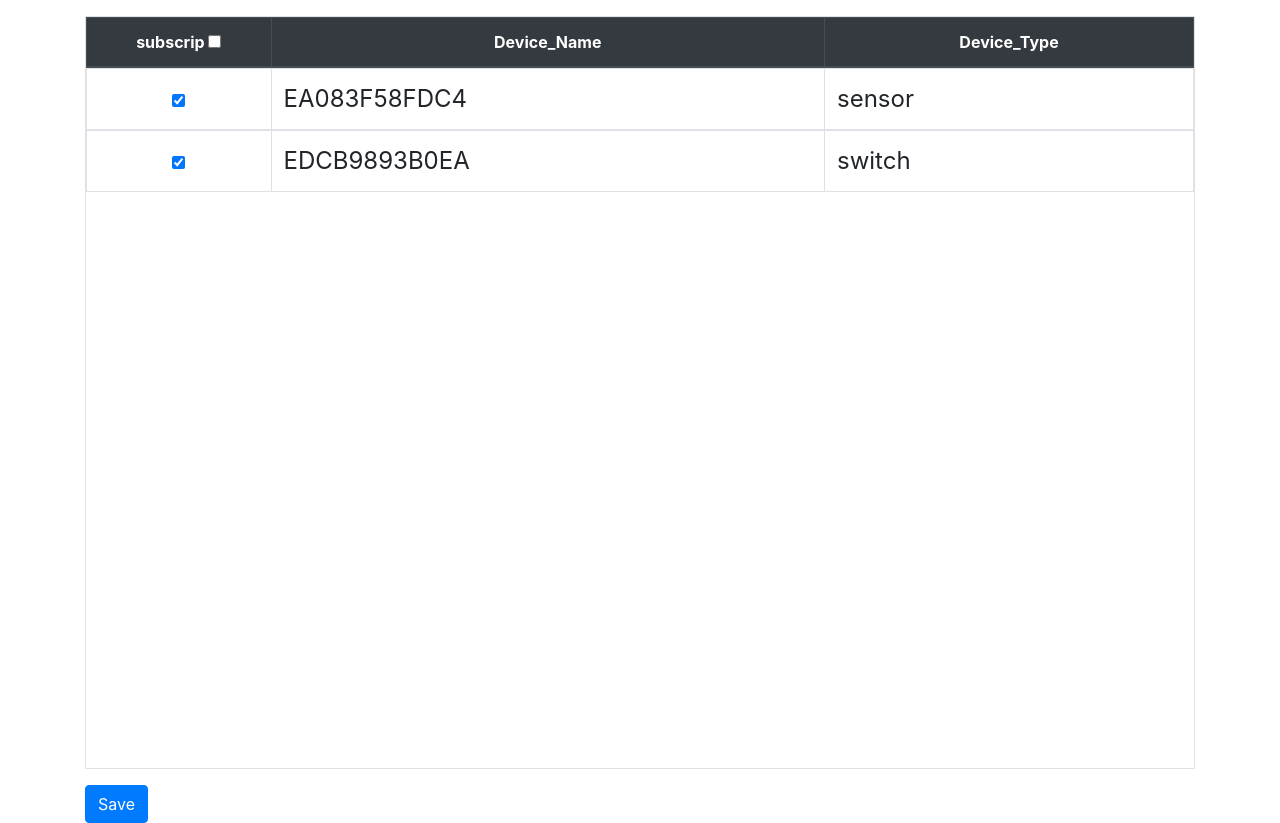
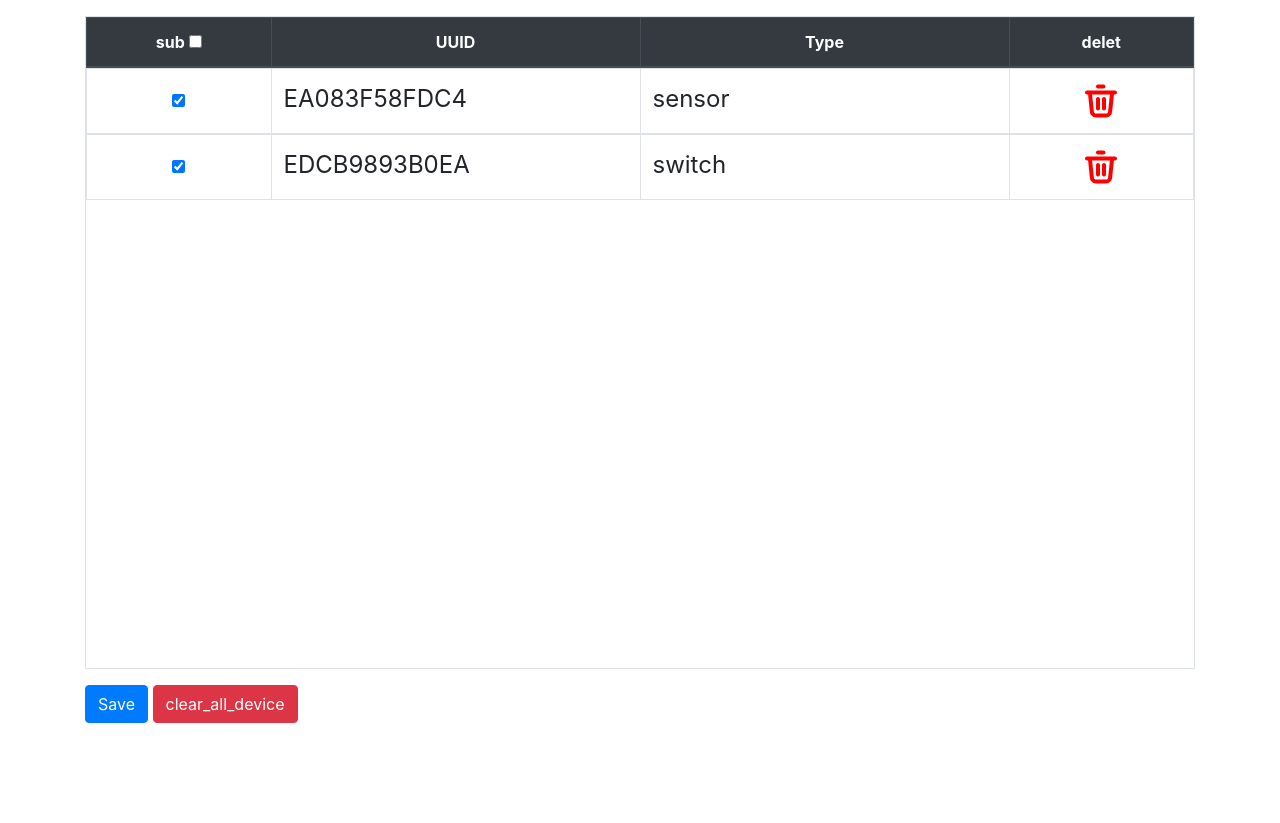
Before and after one commit to bo-han-kao/flask_login, a Flask app: page /Device_management in a window 1280 px wide. Shown: the part 56-879 px from the top of the page. After the commit the page ends 779 px from the top, so only its background shows below. Run offline with Flask 2, Linux system fonts and the light colour scheme; a user stored in the database is signed in; data comes from the database, SQL or seed files in the repository; both versions use the stored data as it was after the commit; data that the repository does not hold is empty; some libraries are stand-ins or nearby versions.

Commit message:
資料管理新增刪除 與rwd調整

```diff
--- a/app/routes.py
+++ b/app/routes.py
@@ -38,7 +38,7 @@ power_meter_data = defaultdict(lambda: defaultdict(dict))
 
 @app.before_request
 def login_require():
-    if request.path in ['','/','/login','/register','/powermeter_list_device'] or '/static/' in request.path:
+    if request.path in ['','/login','/register','/powermeter_list_device'] or '/static/' in request.path:
         return None
     flask_session.permanent = True
     user=flask_session.get('user')
@@ -239,6 +239,26 @@ def Device_management_edit():
             db.session.commit()
         return {'state':'200'}
 
+
+@app.route('/Device_management/delete',methods=['POST'])
+def Device_management_delete():
+   if request.method == 'POST':
+        font_end_data=request.json
+        user_lineuuid=User.query.filter_by(username=flask_session['user']).first().Line_uuid
+        Notify_status.query.filter_by(Line_uuid=user_lineuuid,Device_Mac=font_end_data['delete_mac']).delete()
+        db.session.commit()
+        print(font_end_data['delete_mac'])
+        return {'state':'200','msg':'delete ok'}
+
+@app.route('/Device_management/deleteall',methods=['POST'])
+def Device_management_deleteall():
+   if request.method == 'POST':
+        user_lineuuid=User.query.filter_by(username=flask_session['user']).first().Line_uuid
+        Notify_status.query.filter_by(Line_uuid=user_lineuuid).delete()
+        db.session.commit()
+        return {'state':'200','msg':'delete_all ok'}
+
+
 @app.route('/powermeter_list_device',methods=['GET'])
 def powermeter_list_device():
     mqtt_dongle_id=User.query.filter(User.username==flask_session['user']).first().mqtt_dongle_id
@@ -278,8 +298,6 @@ def powermeter():
         # print(to_fondend_data)
         return(json.dumps(to_fondend_data))
     return render_template('powermeter.html')
-
-
 
 
 # -------------------------------mqtt code-------------------------
--- a/app/static/css/Device_management.css
+++ b/app/static/css/Device_management.css
@@ -1,8 +1,11 @@
 ::-webkit-scrollbar {
     display: none;
-  }
+}
 
-.row:before, .row:after {display: none !important;}
+.row:before,
+.row:after {
+    display: none !important;
+}
 
 table {
     display: flex;
@@ -21,7 +24,7 @@ tbody {
     display: block;
     overflow-y: scroll;
     overflow-x: hidden;
-    height: 700px;
+    height: 650px;
     /* padding-left: 7px; */
     font-size: 3vmin;
 }
@@ -31,6 +34,40 @@ tr {
     display: table;
     table-layout: fixed;
 }
-th{
+
+
+tr img {
+    width: 25%;
+    cursor: pointer;
+}
+
+th {
     text-align: center;
 }
+
+[name="PowerMeter"] a {
+    text-decoration: underline;
+}
+
+@media screen and (max-height:850px) {
+    tbody {
+        height: 600px;
+    }
+
+    /* tr img{
+        width: 50%;
+    } */
+}
+
+@media screen and (max-height:680px) {
+    tbody {
+        height: 400px;
+    }
+}
+
+@media screen and (max-width:990px) {
+    tr img {
+        width: 50%;
+    }
+
+}
--- a/app/static/css/html5_qrcode.css
+++ b/app/static/css/html5_qrcode.css
@@ -3,13 +3,14 @@
 }
 
 .scan-box{
-    height: 300px;
+    height: 100px;
+    width: 300px;
     background-color: antiquewhite;
 }
 
 
 #reader{
     width: 300px;
-    height: 230px;
+    /* height: 500px; */
     /* background-color: gray; */
 }
--- a/app/static/js/Device_management.js
+++ b/app/static/js/Device_management.js
@@ -11,6 +11,98 @@ $(document).ready(function () {
             })
         }
     })
+
+    $("img").click(function () {
+        let device_mac = $(this).parent().parent().attr("id")
+        const swalWithBootstrapButtons = Swal.mixin({
+            customClass: {
+                confirmButton: 'btn btn-success',
+                cancelButton: 'btn btn-danger'
+            },
+            buttonsStyling: false
+        })
+
+        swalWithBootstrapButtons.fire({
+            title: 'Are you sure?',
+            text: "You won't be able to revert this!",
+            icon: 'warning',
+            showCancelButton: true,
+            confirmButtonText: 'Yes, delete it!',
+            cancelButtonText: 'No, cancel!',
+            reverseButtons: true
+        }).then((result) => {
+            if (result.isConfirmed) {
+                swalWithBootstrapButtons.fire(
+                    'Deleted!',
+                    'Your file has been deleted.',
+                    'success'
+                )
+                $.ajax({
+                    url: url_href + "/delete",
+                    type: "POST",
+                    dataType: "json",
+                    contentType: "application/json;charset=utf-8",
+                    data: JSON.stringify({ "delete_mac": device_mac }),
+                    success: function (returnData) {
+                        console.log(returnData);
+                    },
+                    error: function (xhr, ajaxOptions, thrownError) {
+                        console.log(xhr.status);
+                        console.log(thrownError);
+                    }
+                })
+                $(this).parent().parent().remove()
+            } else if (
+                /* Read more about handling dismissals below */
+                result.dismiss === Swal.DismissReason.cancel
+            ) {
+                swalWithBootstrapButtons.fire(
+                    'Cancelled',
+                    'Your imaginary file is safe :)',
+                    'error'
+                )
+            }
+        })
+    })
+
+    var countInterval = setInterval(function interval() {
+        $.ajax({
+            url: "/powermeter_list_device",
+            type: "GET",
+            dataType: "json",
+            contentType: "application/json;charset=utf-8",
+            success: function (returnData) {
+                // console.log(returnData)
+                try {
+                    let old_meterdata = $("tr[name='PowerMeter']")
+                    if (old_meterdata.length != 0) {
+                        old_meterdata.remove()
+                    }
+                    let str = "";
+                    for (let i = 0; i < returnData.length; i++) {
+                        // console.log(returnData[i].device)
+                        str += '<tr id=' + returnData[i].device + ' name=' + returnData[i].deviceType + '>'
+                        str += ' <th class="col-sm-2 col-3"></th>'
+                        str += ' <td class="col-sm-4 col-4" ><a href="/powermeter?devicename=' + returnData[i].device + '">' + returnData[i].device + '</a></td>'
+                        str += ' <td class="col-sm-4 col-3">' + returnData[i].deviceType + '</td>'
+                        str += ' <th class="col-sm-2 col-2" ></th>'
+                        str += '</tr>'
+                    }
+
+                    $('tbody').append(str)
+                } catch (error) {
+                    console.log("returnData")
+                }
+
+
+            },
+            error: function (xhr, ajaxOptions, thrownError) {
+                console.log(xhr.status);
+                console.log(thrownError);
+            }
+        })
+        return interval;
+    }(), 5000);
 
 
     $("#send_data").click(function () {
@@ -40,46 +132,68 @@ $(document).ready(function () {
             }
         })
 
+        Swal.fire(
+            'success',
+            '',
+            'success'
+          )
     })
-    var countInterval=setInterval(function interval() {
-        $.ajax({
-            url: "/powermeter_list_device",
-            type: "GET",
-            dataType: "json",
-            contentType: "application/json;charset=utf-8",
-            success: function (returnData) {
-                try {
-                    let old_meterdata = $("tr[name='PowerMeter']")
-                    if (old_meterdata.length != 0) {
-                        old_meterdata.remove()
+
+    $("#clear_data").click(function () {
+
+        const swalWithBootstrapButtons = Swal.mixin({
+            customClass: {
+                confirmButton: 'btn btn-success',
+                cancelButton: 'btn btn-danger'
+            },
+            buttonsStyling: false
+        })
+
+        swalWithBootstrapButtons.fire({
+            title: 'Are you sure?',
+            text: "You won't be able to revert this!",
+            icon: 'warning',
+            showCancelButton: true,
+            confirmButtonText: 'Yes, delete it!',
+            cancelButtonText: 'No, cancel!',
+            reverseButtons: true
+        }).then((result) => {
+            if (result.isConfirmed) {
+                swalWithBootstrapButtons.fire(
+                    'Deleted!',
+                    'Your file has been deleted.',
+                    'success'
+                )
+                $.ajax({
+                    url: url_href + "/deleteall",
+                    type: "POST",
+                    dataType: "json",
+                    contentType: "application/json;charset=utf-8",
+                    data: JSON.stringify(),
+                    success: function (returnData) {
+                        console.log(returnData);
+                    },
+                    error: function (xhr, ajaxOptions, thrownError) {
+                        console.log(xhr.status);
+                        console.log(thrownError);
                     }
-                    let str = "";
-                    for (let i = 0; i < returnData.length; i++) {
-                        // console.log(returnData[i].device)
-                        str += '<tr id=' + returnData[i].device + ' name=' + returnData[i].deviceType + '>'
-                        str += ' <th class="col-2"><input type="checkbox"   aria-label="Checkbox for following text input" disabled></th>'
-                        str += ' <td class="col-6" ><a href="/powermeter?devicename=' + returnData[i].device + '">' + returnData[i].device + '</a></td>'
-                        str += ' <td class="col-4">' + returnData[i].deviceType + '</td>'
-                        str += '</tr>'
-                    }
+                })
 
-                    $('tbody').append(str)
-                } catch (error) {
-                    console.log("returnData")
-                }
-                if ($("tr[name='PowerMeter']")) {
-                    console.log("存在")
-                } else {
-                    console.log("不存在")
-                }
+                $("input[name='Checkbox[]']").each(function () {
+                    $(this).parent().parent().remove()
+                })
 
-            },
-            error: function (xhr, ajaxOptions, thrownError) {
-                console.log(xhr.status);
-                console.log(thrownError);
+            } else if (
+                /* Read more about handling dismissals below */
+                result.dismiss === Swal.DismissReason.cancel
+            ) {
+                swalWithBootstrapButtons.fire(
+                    'Cancelled',
+                    'Your imaginary file is safe :)',
+                    'error'
+                )
             }
         })
-        return interval;
-    }(), 5000);
+    })
 
 });
--- a/app/static/js/html5_qrcode.js
+++ b/app/static/js/html5_qrcode.js
@@ -4,7 +4,7 @@ $(document).ready(function () {
   const qrCodeSuccessCallback = (decodedText, decodedResult) => {
     /* handle success */
     console.log(decodedText, decodedResult)
-    html5QrCode.stop()
+
   };
 
   function startQRcode() {
@@ -51,6 +51,7 @@ $(document).ready(function () {
   // If you want to prefer back camera
   // html5QrCode.start({ facingMode: "environment" }, config, qrCodeSuccessCallback);
   $('#start-scan').click(function () {
+    qrCodeSuccessCallback()
     startQRcode();
     $(this).addClass("d-none")
     $('#QR_codedata').val("")
--- a/app/templates/Device_management.html
+++ b/app/templates/Device_management.html
@@ -9,9 +9,11 @@
     <table class="table table-bordered" id="tab">
         <thead class="thead-dark d-flex">
             <tr class="">
-                <th class="col-2"> subscrip <input type="checkbox" id="checkall" ></th>
-                <th class="col-6">Device_Name</th>
-                <th class="col-4">Device_Type</th>
+                <th class="col-sm-2 col-3"> sub <input type="checkbox" id="checkall" ></th>
+                <th class="col-sm-4 col-4">UUID</th>
+                <th class="col-sm-4 col-3">Type</th>
+                <th class="col-sm-2 col-2">delet</th>
+
                 <!-- <th scope="col">Handle</th> -->
             </tr>
         </thead>
@@ -25,14 +27,16 @@
             </tr> -->
             {%for data in tabledata%}
             <tr id={{data['Device_Mac']}}>
-                <th class="col-2"><input type="checkbox" name="Checkbox[]"  aria-label="Checkbox for following text input" {{ "checked" if data['Device_status'] == True}}></th>
-                <td class="col-6" >{{data['Device_Mac']}}</td>
-                <td class="col-4">{{data['Device_type']}}</td>
+                <th class="col-sm-2 col-3"><input type="checkbox" name="Checkbox[]"  aria-label="Checkbox for following text input" {{ "checked" if data['Device_status'] == True}}></th>
+                <td class="col-sm-4 col-4" >{{data['Device_Mac']}}</td>
+                <td class="col-sm-4 col-3"  >{{data['Device_type']}}</td>
+                <th class="col-sm-2 col-2" ><img src="{{url_for('static',filename='img/Device_management/delete.svg')}}" alt=""></th>
             </tr>
             {%endfor%}
         </tbody>
     </table>
     <button id="send_data" type="button" class="btn btn-primary">Save</button>
+    <button id="clear_data" type="button" class="btn btn-danger">clear_all_device</button>
 </div>
 
 {%endblock%}
--- a/app/templates/base1.html
+++ b/app/templates/base1.html
@@ -24,6 +24,7 @@
         {%endblock%}
     </div>
     <script src="https://cdnjs.cloudflare.com/ajax/libs/jquery/3.6.0/jquery.min.js" integrity="sha512-894YE6QWD5I59HgZOGReFYm4dnWc1Qt5NtvYSaNcOP+u1T9qYdvdihz0PPSiiqn/+/3e7Jo4EaG7TubfWGUrMQ==" crossorigin="anonymous" referrerpolicy="no-referrer"></script>
+    <script src="//cdn.jsdelivr.net/npm/sweetalert2@11"></script>
     <!-- <script src="https://cdn.jsdelivr.net/npm/jquery@3.5.1/dist/jquery.slim.min.js" integrity="sha384-DfXdz2htPH0lsSSs5nCTpuj/zy4C+OGpamoFVy38MVBnE+IbbVYUew+OrCXaRkfj" crossorigin="anonymous"></script> -->
     <script src="https://cdn.jsdelivr.net/npm/bootstrap@4.6.1/dist/js/bootstrap.bundle.min.js" integrity="sha384-fQybjgWLrvvRgtW6bFlB7jaZrFsaBXjsOMm/tB9LTS58ONXgqbR9W8oWht/amnpF" crossorigin="anonymous"></script>
     {%block js_content%}
```
Also changed, not shown: app/templates/html5_qrcode.html (+4 -11 lines), app.db, app/static/img/Device_management/delete.svg (added).
